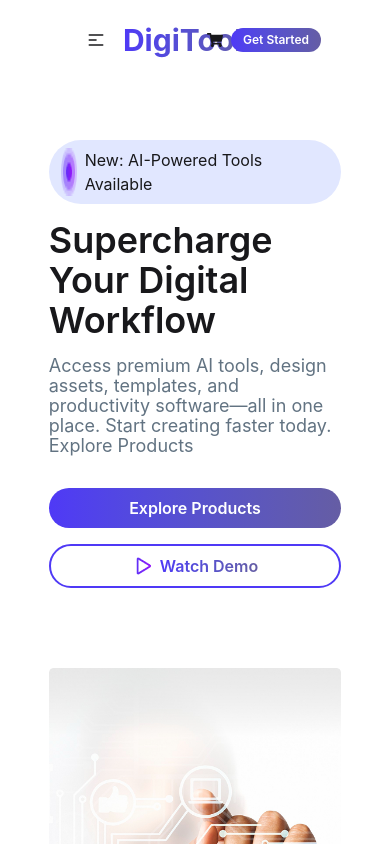
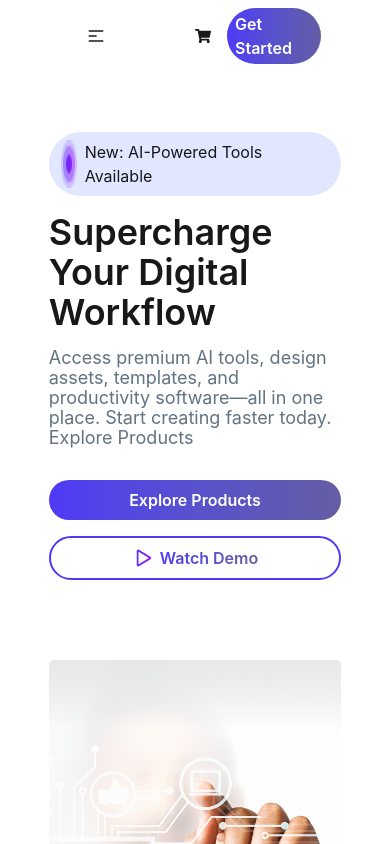
Before and after one commit to shajjadulferdous/React-Basic, a React (Vite) app: page / in a window 390 px wide. Shown: the top 844 px of the page. Built offline with nearby package versions, Linux system fonts and the light colour scheme.

Commit message:
navbar corrected

```diff
--- a/src/Components/NavBar.jsx
+++ b/src/Components/NavBar.jsx
@@ -20,7 +20,8 @@ const NavBar = () => {
                     <li><a href="">FAQ</a></li>
                 </ul>
                 </div>
-                 <h1 className='bg-linear-to-r from-[#4F39F6] to-[#655da4] bg-clip-text text-transparent font-bold text-3xl'>DigiTools</h1>
+                 <h1 className='bg-linear-to-r from-[#4F39F6] to-[#655da4] hidden sm:block
+                 bg-clip-text text-transparent font-bold text-3xl'>DigiTools</h1>
             </div>
             <div className="navbar-center hidden lg:flex">
                 <ul className="gap-4 menu-horizontal px-1">
@@ -32,15 +33,12 @@ const NavBar = () => {
                 </ul>
             </div>
             <div className="navbar-end">
-                <ul className='flex gap-2 md:gap-4 items-center'>
-                    <li><a href="" className="p-2"><FaShoppingCart /></a></li>
-                    {/* Hide Login on small mobile to save space */}
-                    <li className="hidden sm:block"><a href="">Login</a></li>
-                    {/* Make button smaller on mobile */}
-                    <li className='py-1 px-3 md:py-2 md:px-4 text-white bg-linear-to-r from-[#4F39F6] to-[#655da4] rounded-full font-semibold text-xs md:text-base'>
-                        <a href="">Get Started</a>
-                    </li>
-                </ul>
+               <ul className='flex justify-between gap-4 items-center'>
+                 <li><a href=""><FaShoppingCart /></a></li>
+                 <li className='hidden sm:block'><a href="">Login</a></li>
+                 <li className='md:py-2 md:px-4 px-2 py-1 text-white
+                 bg-linear-to-r from-[#4F39F6] to-[#655da4] rounded-full font-semibold'><a href="">Get Started</a></li>
+               </ul>
             </div>
             </div>
     );
```
